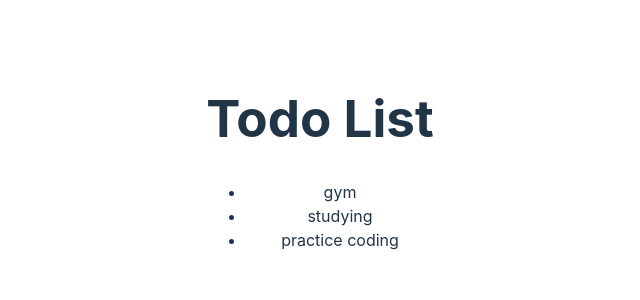
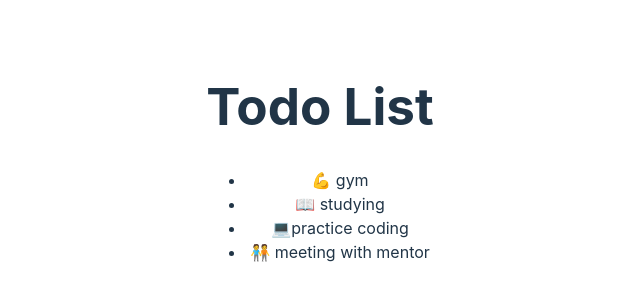
Before and after one commit to leg-aman/react-todo, a React (Vite) app: page / in a window 1280 px wide. Shown: the part 238-538 px from the top of the page, without its empty margins (320-960 px from the left). Built offline with nearby package versions, Linux system fonts and the light colour scheme.

Commit message:
CTD week two

```diff
--- a/src/App.jsx
+++ b/src/App.jsx
@@ -2,33 +2,13 @@ import { useState } from 'react'
 import reactLogo from './assets/react.svg'
 import viteLogo from '/vite.svg'
 import './App.css'
-
-const todoList = [
-  {
-    id: 1,
-    title: "gym",
-  },
-  {
-    id: 2,
-    title: "studying"
-  },
-  {
-    id: 3,
-    title: "practice coding"
-  }
-]
-
+import './TodoList'
+import TodoList from './TodoList'
 function App() {
-
-
   return (
     <>
       <h1>Todo List</h1>
-      <ul>{
-        todoList.map((i)=>{
-          return <li key={i.id}>{i.title}</li>
-        })
-        }</ul>
+      <TodoList />
     </>
   )
 }
--- /dev/null
+++ b/src/TodoList.jsx
@@ -0,0 +1,34 @@
+import React from 'react';
+
+const todoList = [
+    {
+        id: 1,
+        title: "💪 gym",
+    },
+    {
+        id: 2,
+        title: "📖 studying"
+    },
+    {
+        id: 3,
+        title: " 💻practice coding"
+    },
+    {
+        id: 4,
+        title: "🧑‍🤝‍🧑 meeting with mentor"
+    }
+]
+
+const TodoList = () => {
+    return (
+        <>
+            <ul>{
+                todoList.map((i) => {
+                    return <li key={i.id}>{i.title}</li>
+                })
+            }</ul>
+        </>
+    );
+};
+
+export default TodoList;
```
